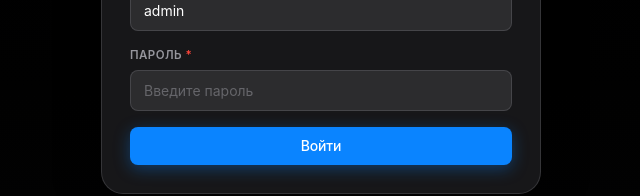
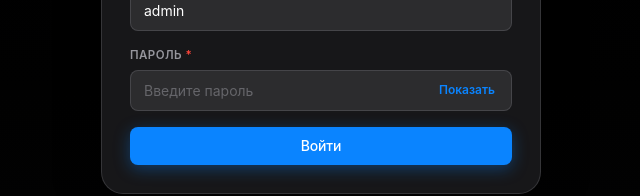
Before and after one commit to akirakawashi/volnateca_admin, a React (Vite) app: page / in a window 1280 px wide. Shown: the part 394-590 px from the top of the page, without its empty margins (319-959 px from the left). Built offline with nearby package versions, Linux system fonts and the light colour scheme; no server answers.

Commit message:
feat: add seedStorePrizes function and useSeedStorePrizes hook for seeding store prizes

```diff
--- a/src/api/dev.ts
+++ b/src/api/dev.ts
@@ -21,6 +21,12 @@ export async function seedDevScenario(payload: SeedDevScenarioPayload): Promise<
   });
 }
 
+export async function seedStorePrizes(): Promise<DevResponse> {
+  return apiFetch<DevResponse>('/v1/admin/dev/seed-store-prizes', {
+    method: 'POST',
+  });
+}
+
 export async function awardMonthlyTop(payload: AwardMonthlyTopPayload): Promise<DevResponse> {
   return apiFetch<DevResponse>('/v1/admin/dev/award-monthly-top', {
     method: 'POST',
--- /dev/null
+++ b/src/hooks/useSeedStorePrizes.ts
@@ -0,0 +1,33 @@
+import { useState } from 'react';
+import { seedStorePrizes } from '../api/dev';
+
+interface UseSeedStorePrizesResult {
+  seedStore: () => Promise<string[]>;
+  loading: boolean;
+  error: string | null;
+  reset: () => void;
+}
+
+export function useSeedStorePrizes(): UseSeedStorePrizesResult {
+  const [loading, setLoading] = useState(false);
+  const [error, setError] = useState<string | null>(null);
+
+  const seedStore = async (): Promise<string[]> => {
+    setLoading(true);
+    setError(null);
+    try {
+      const result = await seedStorePrizes();
+      return result.messages;
+    } catch (e) {
+      const message = e instanceof Error ? e.message : 'Неизвестная ошибка';
+      setError(message);
+      throw e;
+    } finally {
+      setLoading(false);
+    }
+  };
+
+  const reset = () => setError(null);
+
+  return { seedStore, loading, error, reset };
+}
--- a/src/pages/auth/LoginPage.module.css
+++ b/src/pages/auth/LoginPage.module.css
@@ -60,6 +60,46 @@
   gap: 16px;
 }
 
+.passwordControl {
+  position: relative;
+}
+
+.passwordInput {
+  padding-right: 92px;
+}
+
+.passwordToggle {
+  position: absolute;
+  right: 6px;
+  top: 50%;
+  transform: translateY(-50%);
+  height: 28px;
+  padding: 0 10px;
+  border: 1px solid transparent;
+  border-radius: var(--r-xs);
+  background: transparent;
+  color: var(--accent);
+  font-size: 12px;
+  font-weight: 600;
+  line-height: 1;
+  transition: background var(--t-fast), color var(--t-fast), border-color var(--t-fast);
+}
+
+.passwordToggle:hover:not(:disabled) {
+  background: var(--accent-muted);
+}
+
+.passwordToggle:focus-visible {
+  outline: none;
+  border-color: var(--accent);
+  box-shadow: 0 0 0 3px var(--accent-muted);
+}
+
+.passwordToggle:disabled {
+  opacity: 0.45;
+  cursor: not-allowed;
+}
+
 @media (max-width: 640px) {
   .page {
     padding: 16px;
--- a/src/pages/auth/LoginPage.tsx
+++ b/src/pages/auth/LoginPage.tsx
@@ -13,6 +13,7 @@ interface LoginPageProps {
 export function LoginPage({ checking, onLogin }: LoginPageProps) {
   const [login, setLogin] = useState('admin');
   const [password, setPassword] = useState('');
+  const [showPassword, setShowPassword] = useState(false);
   const [error, setError] = useState<string | null>(null);
   const [submitting, setSubmitting] = useState(false);
 
@@ -59,14 +60,26 @@ export function LoginPage({ checking, onLogin }: LoginPageProps) {
             </Field>
 
             <Field label="Пароль" required>
+              <div className={styles.passwordControl}>
                 <Input
-                type="password"
+                  className={styles.passwordInput}
+                  type={showPassword ? 'text' : 'password'}
                   autoComplete="current-password"
                   value={password}
                   onChange={(event) => setPassword(event.target.value)}
                   disabled={disabled}
                   placeholder="Введите пароль"
                 />
+                <button
+                  type="button"
+                  className={styles.passwordToggle}
+                  onClick={() => setShowPassword((value) => !value)}
+                  disabled={disabled}
+                  aria-pressed={showPassword}
+                >
+                  {showPassword ? 'Скрыть' : 'Показать'}
+                </button>
+              </div>
             </Field>
 
             <Button type="submit" size="md" loading={submitting} disabled={checking}>
--- a/src/pages/dashboard/DashboardPage.module.css
+++ b/src/pages/dashboard/DashboardPage.module.css
@@ -239,6 +239,8 @@
 
 .awardRow {
   display: flex;
+  flex-wrap: wrap;
+  gap: 8px;
   padding-top: 8px;
   border-top: 1px solid var(--sep-2);
 }
--- a/src/pages/dashboard/DashboardPage.tsx
+++ b/src/pages/dashboard/DashboardPage.tsx
@@ -5,6 +5,7 @@ import { Button } from '../../components/ui/Button/Button';
 import { Alert } from '../../components/ui/Alert/Alert';
 import { useTruncateDB } from '../../hooks/useTruncateDB';
 import { useSeedScenario } from '../../hooks/useSeedScenario';
+import { useSeedStorePrizes } from '../../hooks/useSeedStorePrizes';
 import { useAwardMonthlyTop } from '../../hooks/useAwardMonthlyTop';
 import styles from './DashboardPage.module.css';
 
@@ -93,9 +94,16 @@ export function DashboardPage() {
   const [done, setDone] = useState(false);
   const { truncate, loading: truncateLoading, error: truncateError, reset: resetTruncate } = useTruncateDB();
   const { seed, loading: seedLoading, error: seedError, reset: resetSeed } = useSeedScenario();
+  const {
+    seedStore,
+    loading: storeSeedLoading,
+    error: storeSeedError,
+    reset: resetStoreSeed,
+  } = useSeedStorePrizes();
   const { award, loading: awardLoading, error: awardError, reset: resetAward } = useAwardMonthlyTop();
 
   const [seedResult, setSeedResult] = useState<{ scenario: string; messages: string[] } | null>(null);
+  const [storeSeedResult, setStoreSeedResult] = useState<string[] | null>(null);
   const [awardResult, setAwardResult] = useState<string[] | null>(null);
   const [activeScenario, setActiveScenario] = useState<string | null>(null);
 
@@ -119,12 +127,25 @@ export function DashboardPage() {
   const handleSeed = async (scenario: string) => {
     resetSeed();
     setSeedResult(null);
+    setStoreSeedResult(null);
     setActiveScenario(scenario);
     try {
       const messages = await seed({ scenario, users_id: 1 });
       setSeedResult({ scenario, messages });
     } finally {
       setActiveScenario(null);
+    }
+  };
+
+  const handleSeedStorePrizes = async () => {
+    resetStoreSeed();
+    setSeedResult(null);
+    setStoreSeedResult(null);
+    try {
+      const messages = await seedStore();
+      setStoreSeedResult(messages);
+    } catch {
+      // Error text is exposed through storeSeedError.
     }
   };
 
@@ -137,10 +158,11 @@ export function DashboardPage() {
       const messages = await award({ month, limit: 10 });
       setAwardResult(messages);
     } catch {
+      // Error text is exposed through awardError.
     }
   };
 
-  const anyError = truncateError || seedError || awardError;
+  const anyError = truncateError || seedError || storeSeedError || awardError;
 
   return (
     <div className={styles.root}>
@@ -212,6 +234,19 @@ export function DashboardPage() {
             </Alert>
           )}
 
+          {storeSeedResult && (
+            <Alert variant="info">
+              <div className={styles.resultBox}>
+                <strong>Тестовые призы магазина засеяны</strong>
+                <ul className={styles.resultList}>
+                  {storeSeedResult.map((m, i) => (
+                    <li key={i}>{m}</li>
+                  ))}
+                </ul>
+              </div>
+            </Alert>
+          )}
+
           <div className={styles.chipGrid}>
             {seedButtons.map((btn) => (
               <Button
@@ -219,7 +254,7 @@ export function DashboardPage() {
                 variant={btn.color}
                 size="sm"
                 loading={seedLoading && activeScenario === btn.scenario}
-                disabled={seedLoading}
+                disabled={seedLoading || storeSeedLoading}
                 onClick={() => handleSeed(btn.scenario)}
               >
                 {btn.label}
@@ -232,10 +267,19 @@ export function DashboardPage() {
               variant="primary"
               size="sm"
               loading={awardLoading}
-              disabled={seedLoading}
+              disabled={seedLoading || storeSeedLoading}
               onClick={handleAwardMonthlyTop}
             >
               Начислить monthly_top_10 за текущий месяц
+            </Button>
+            <Button
+              variant="secondary"
+              size="sm"
+              loading={storeSeedLoading}
+              disabled={seedLoading || awardLoading}
+              onClick={handleSeedStorePrizes}
+            >
+              Засеять тестовые призы магазина
             </Button>
           </div>
         </div>
```
Lines whose indentation alone changed are shown as unchanged.
